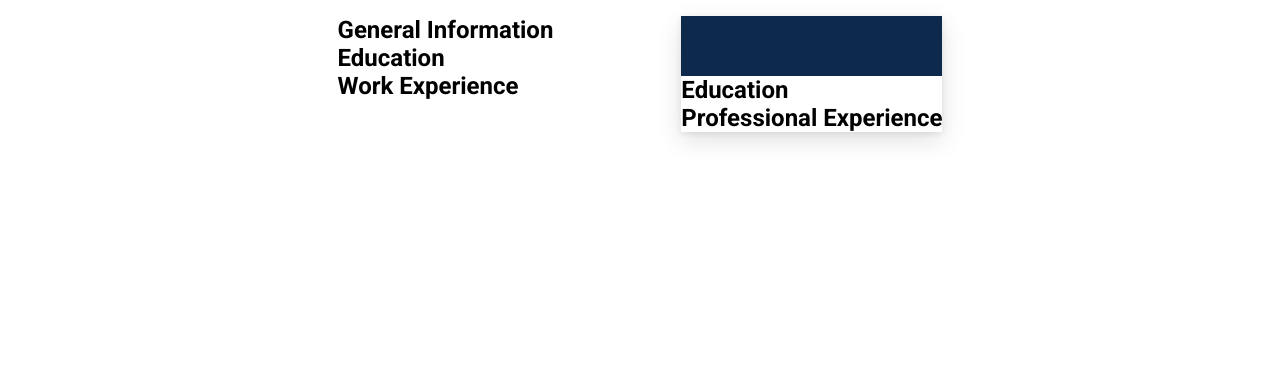
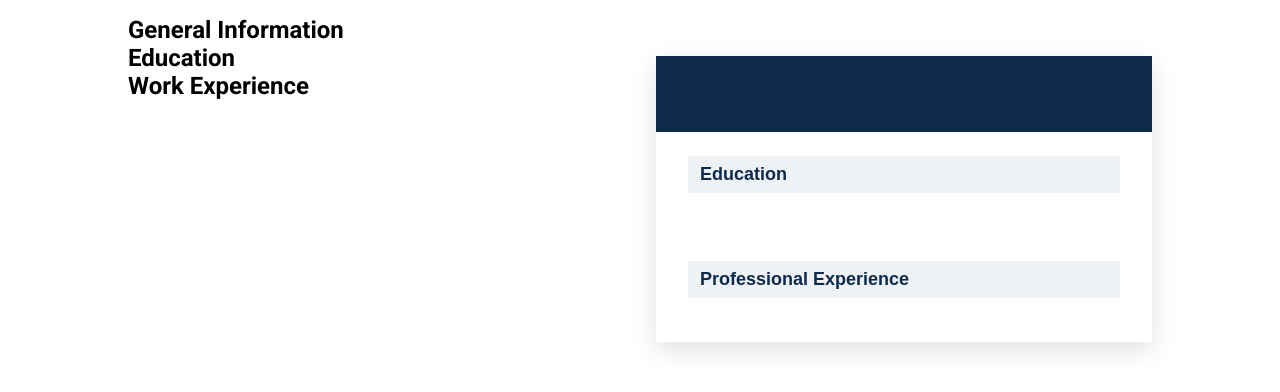
Before and after one commit to leetbeet/cv-application, a React (Vite) app: page / in a window 1280 px wide. Shown: the top 392 px of the page. Built offline with nearby package versions, Linux system fonts and the light colour scheme.

Commit message:
style: whole resume

```diff
--- a/src/styles/index.css
+++ b/src/styles/index.css
@@ -7,10 +7,18 @@
 #root {
   display: flex;
   justify-content: center;
-  gap: 128px;
+  gap: 32px;
   margin: 16px 128px;
 }
 
 body {
   font-family: 'Roboto', sans-serif;
 }
+
+.resume {
+  width: 45vw;
+}
+
+.form {
+  width: 45vw;
+}
--- a/src/styles/resume.css
+++ b/src/styles/resume.css
@@ -1,18 +1,94 @@
 .resume {
-  box-shadow: 0 8px 24px rgba(0, 0, 0, 0.12), 0 2px 6px rgba(0, 0, 0, 0.08);
+  max-width: 800px;
+  margin: 40px auto;
+  background: #fff;
+  font-family: Arial, Helvetica, sans-serif;
+  box-shadow: 0 8px 24px rgba(0, 0, 0, 0.12);
 }
 
 .resume-header {
-  display: flex;
-  flex-direction: column;
-  align-items: center;
-  gap: 12px;
   background-color: #0d2a4c;
   color: white;
-  padding: 24px;
+  padding: 32px;
+  text-align: center;
+}
+
+.resume-header h1 {
+  margin: 0;
+  font-size: 32px;
+  font-weight: 700;
 }
 
 .contact {
   display: flex;
-  gap: 12px;
+  justify-content: center;
+  gap: 24px;
+  margin-top: 12px;
+  font-size: 14px;
 }
+
+/* Sections */
+.resume-section {
+  padding: 24px 32px;
+}
+
+.resume-section h2 {
+  background-color: #eef2f5;
+  padding: 8px 12px;
+  font-size: 18px;
+  margin-bottom: 20px;
+  color: #0d2a4c;
+}
+
+.edu-entry {
+  display: flex;
+  gap: 24px;
+  margin-bottom: 20px;
+}
+
+.edu-dates {
+  min-width: 160px;
+  font-size: 14px;
+  color: #333;
+}
+
+.edu-main h3 {
+  margin: 0;
+  font-size: 16px;
+  font-weight: 700;
+}
+
+.edu-main p {
+  margin: 4px 0 0;
+  font-size: 14px;
+}
+
+.work-entry {
+  display: flex;
+  gap: 24px;
+  margin-bottom: 24px;
+}
+
+.work-dates {
+  min-width: 160px;
+  font-size: 14px;
+  color: #333;
+}
+
+.work-main h3 {
+  margin: 0;
+  font-size: 16px;
+  font-weight: 700;
+}
+
+.work-main h4 {
+  margin: 4px 0;
+  font-size: 14px;
+  font-weight: 600;
+}
+
+.work-main p {
+  margin-top: 8px;
+  font-size: 14px;
+  line-height: 1.5;
+}
```
